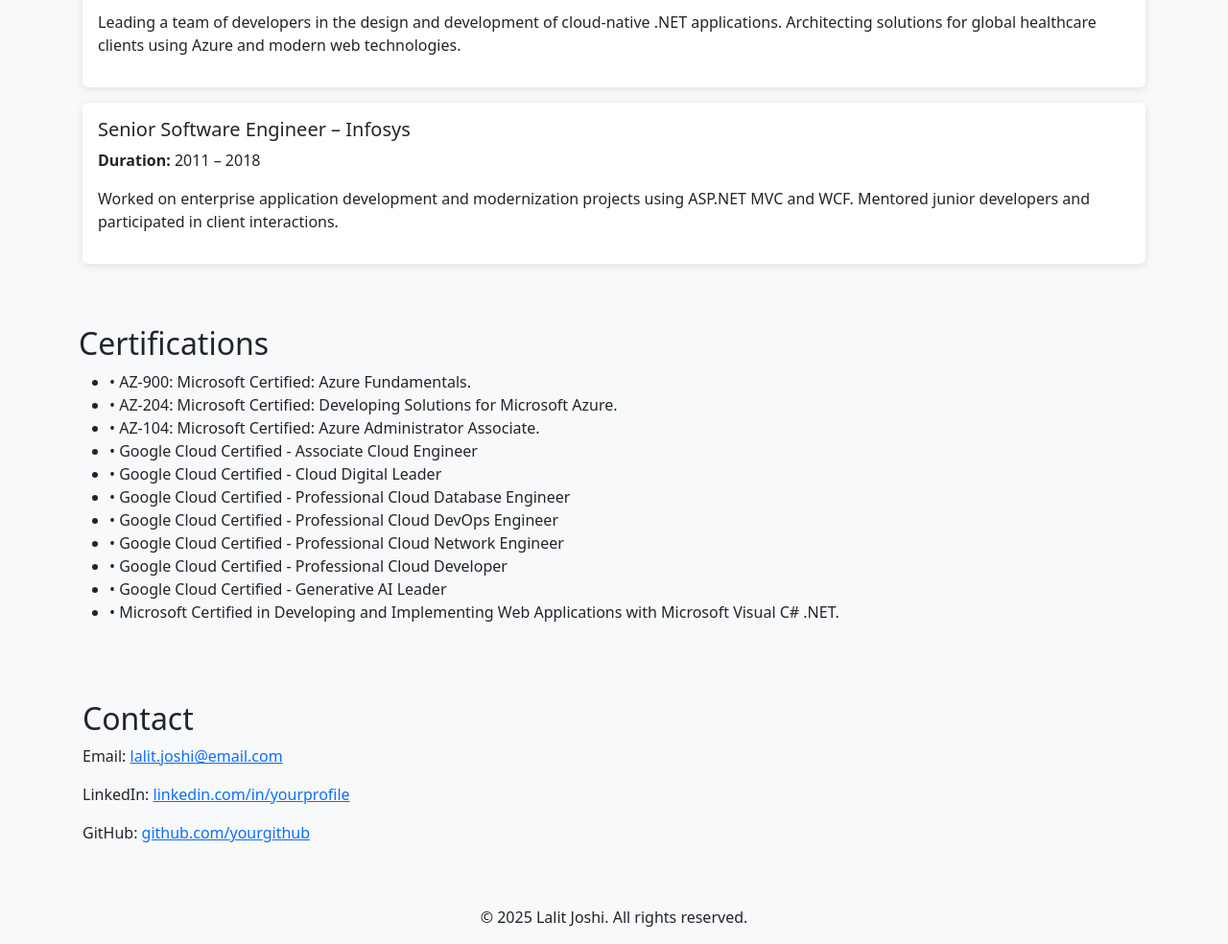
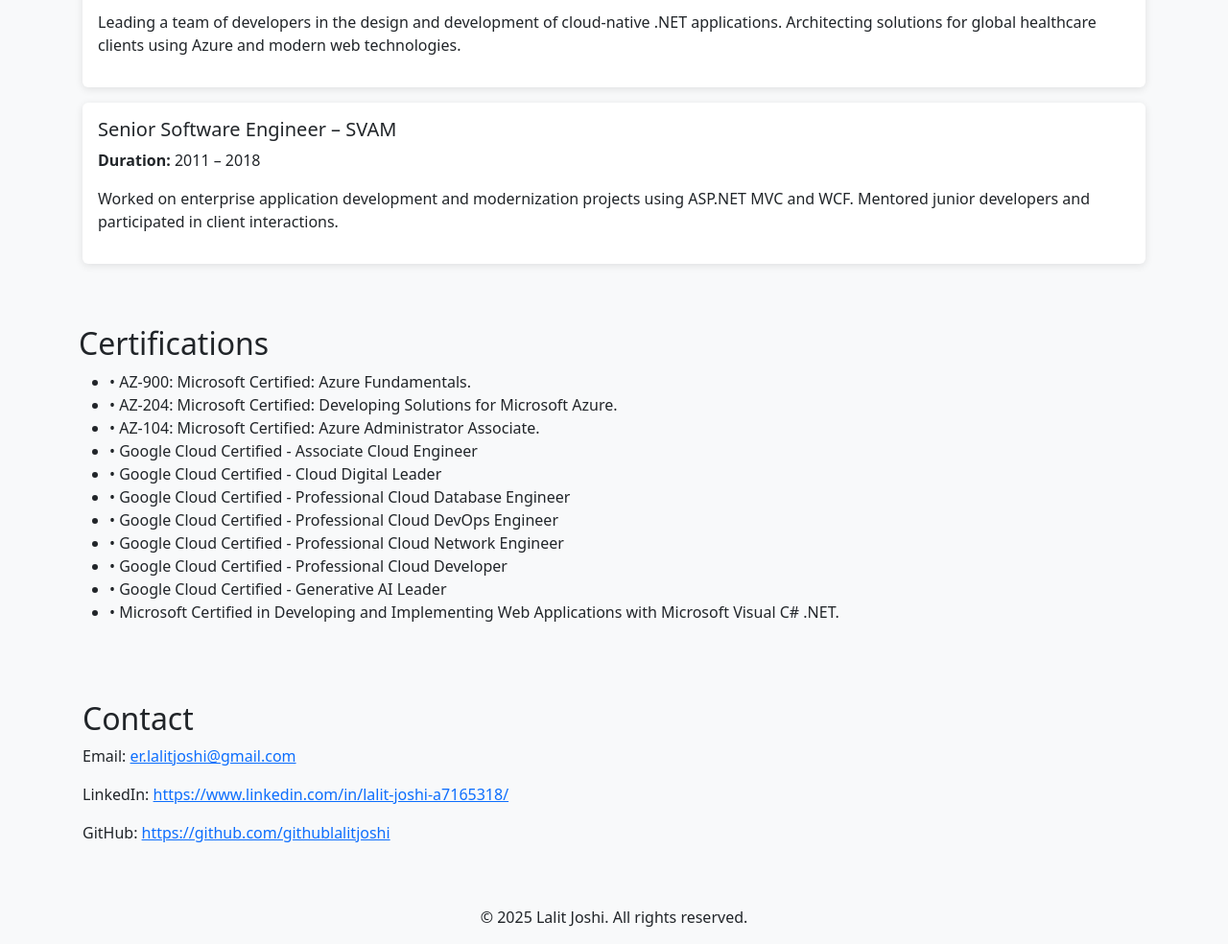
Before and after one commit to githublalitjoshi/Resume, a plain HTML site: page index.html in a window 1280 px wide. Shown: the part 840-1824 px from the top of the page at 96% size. Drawn offline with nearby package versions, Linux system fonts and the light colour scheme.

Commit message:
Update index.html
Signed-off-by: Lalit Joshi <er.lalitjoshi@gmail.com>

```diff
--- a/index.html
+++ b/index.html
@@ -3,7 +3,7 @@
 <head>
   <meta charset="UTF-8" />
   <meta name="viewport" content="width=device-width, initial-scale=1.0"/>
-  <title>Lalit Joshi | .NET Technical Lead</title>
+  <title>Lalit Joshi | .NET Technical Lead | +91-8800859077</title>
   <link href="https://cdn.jsdelivr.net/npm/bootstrap@5.3.0/dist/css/bootstrap.min.css" rel="stylesheet"/>
   <style>
     body {
@@ -65,7 +65,7 @@
       </p>
     </div>
     <div class="card p-3">
-      <h5>Senior Software Engineer – Infosys</h5>
+      <h5>Senior Software Engineer – SVAM</h5>
       <p><strong>Duration:</strong> 2011 – 2018</p>
       <p>
         Worked on enterprise application development and modernization projects using ASP.NET MVC and WCF. Mentored junior developers and participated in client interactions.
@@ -95,9 +95,9 @@
 
   <section class="section container">
     <h2>Contact</h2>
-    <p>Email: <a href="mailto:lalit.joshi@email.com">lalit.joshi@email.com</a></p>
-    <p>LinkedIn: <a href="https://www.linkedin.com/in/yourprofile" target="_blank">linkedin.com/in/yourprofile</a></p>
-    <p>GitHub: <a href="https://github.com/yourgithub" target="_blank">github.com/yourgithub</a></p>
+    <p>Email: <a href="mailto:er.lalitjoshi@gmail.com">er.lalitjoshi@gmail.com</a></p>
+    <p>LinkedIn: <a href="https://www.linkedin.com/in/lalit-joshi-a7165318/" target="_blank">https://www.linkedin.com/in/lalit-joshi-a7165318/</a></p>
+    <p>GitHub: <a href="https://github.com/githublalitjoshi" target="_blank">https://github.com/githublalitjoshi</a></p>
   </section>
 
   <footer class="text-center py-3">
```
